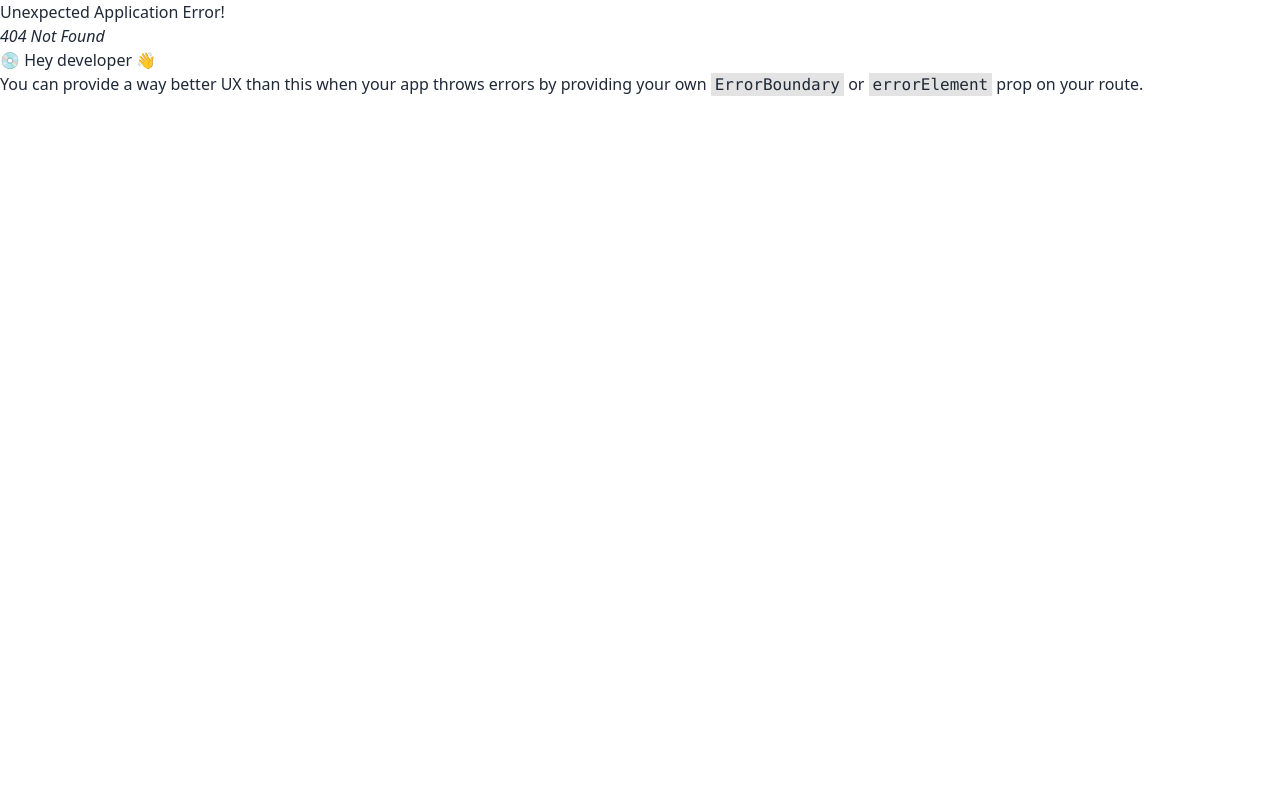
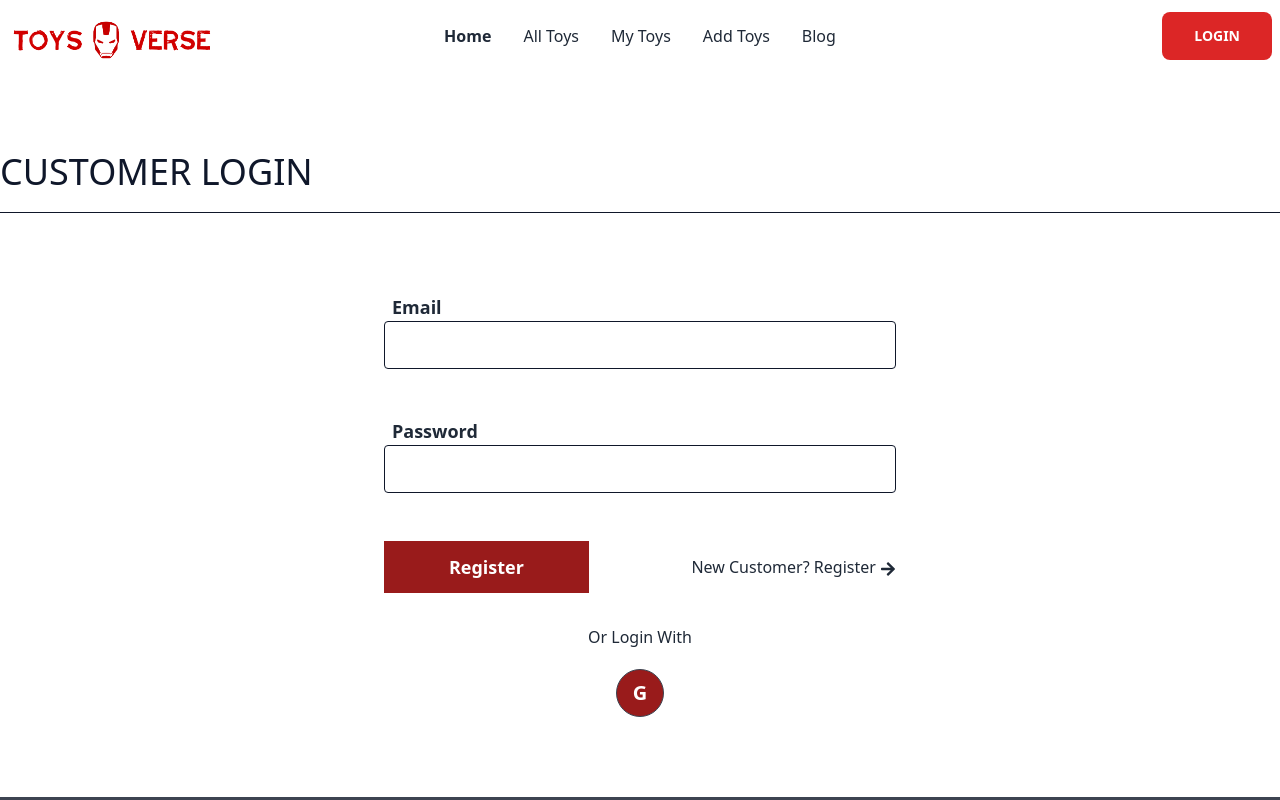
Before and after one commit to Md-Ibnul/Toy-Verse, a React (Vite) app: page /login in a window 1280 px wide. Before the commit this address had no page. Shown: the top 800 px of the page. Built offline with nearby package versions, Linux system fonts and the light colour scheme; no server answers.

Commit message:
firebase authentication done

```diff
--- a/src/Layouts/ToysNav.jsx
+++ b/src/Layouts/ToysNav.jsx
@@ -1,8 +1,17 @@
-import React from 'react';
-import { Link } from 'react-router-dom';
+import React, { useContext } from 'react';
+import { Link, NavLink } from 'react-router-dom';
 import logo from '../assets/Logo.png'
+import { AuthContext } from '../Providers/AuthProvider';
 
 const ToysNav = () => {
+  const{user, logOut} = useContext(AuthContext);
+
+  const handleLogOut = () => {
+    logOut()
+    .then()
+    .catch(error => console.log(error))
+  }
+
     return (
         <div className="navbar bg-base-100 my-container">
   <div className="navbar-start">
@@ -19,9 +28,9 @@ const ToysNav = () => {
     <img className='w-52 mt-2' src={logo} alt="Logo" />
     </Link>
   </div>
-  <div className="navbar-center hidden lg:flex">
+  <div className="navbar-center hidden lg:flex relative">
     <ul className="menu menu-horizontal px-1">
-      <li><Link to='/'>Home</Link></li>
+      <li><NavLink className={({ isActive }) => (isActive ? "active" : "default")} to='/'>Home</NavLink></li>
       <li><Link to='/'>All Toys</Link></li>
       <li><Link to='/'>My Toys</Link></li>
       <li><Link to='/'>Add Toys</Link></li>
@@ -29,7 +38,16 @@ const ToysNav = () => {
     </ul>
   </div>
   <div className="navbar-end">
-    <a className="btn my-btn text-white">Login</a>
+    {
+      user &&
+      <div className="tooltip hover:tooltip-open tooltip-bottom" data-tip={user.displayName}>
+  <img className='w-12 rounded-full' src={user.photoURL} alt="" />
+</div>
+    }
+    { user ?
+      <Link onClick={handleLogOut} className="btn my-btn text-white ms-5">Log Out</Link> :
+      <Link to='/login' className="btn my-btn text-white ms-5">Login</Link>
+    }
   </div>
 </div>
     );
--- a/src/Pages/Home/Components/Gallery/Gallery.jsx
+++ b/src/Pages/Home/Components/Gallery/Gallery.jsx
@@ -4,7 +4,7 @@ import GalleryImage from './GalleryImage';
 const Gallery = () => {
     const[toys, setToys] = useState([]);
     useEffect(() => {
-        fetch('toys.json')
+        fetch('http://localhost:5000/toys')
         .then(res => res.json())
         .then(data => {
             console.log(data);
--- a/src/Pages/Login/Login.jsx
+++ b/src/Pages/Login/Login.jsx
@@ -1,10 +1,65 @@
-import React from 'react';
+import React, { useContext } from 'react';
+import { useForm } from "react-hook-form";
+import { Link } from "react-router-dom";
+import { FaArrowRight,  } from 'react-icons/fa';
+import { AuthContext } from '../../Providers/AuthProvider';
 
 const Login = () => {
+    const {signIn, googleLogIn} = useContext(AuthContext);
+
+  const {
+    register,
+    handleSubmit,
+    watch,
+    formState: { errors },
+  } = useForm();
+  const onSubmit = (data) => {
+    const email = data.email;
+    const password = data.password;
+    console.log(email, password);
+
+    signIn(email, password)
+    .then(result => {
+      const user = result.user;
+      console.log(user);
+    })
+    .catch(error => console.log(error))
+  };
+
+  const handleGoogleLogin = () => {
+    googleLogIn()
+    .then(result => {
+      const user = result.user;
+    })
+    .catch(error => setError(error))
+  }
     return (
-        <div>
+        <div className="my-container my-20">
+      <div className="divide divide-y divide-slate-900 mb-20">
+        <h2 className="text-4xl font-thin text-slate-900 uppercase pb-5">CUSTOMER LOGIN</h2>
+        <hr />
+      </div>
+      <div className="w-2/5 mx-auto">
+        <form onSubmit={handleSubmit(onSubmit)}>
+          <label className="ms-2 font-bold text-lg">Email</label>
+          <input className="border border-slate-900 block rounded w-full h-12 mb-12 ps-3" {...register("email", { required: true })} />
 
-        </div>
+          <label className="ms-2 font-bold text-lg">Password</label>
+          <input className="border border-slate-900 block rounded w-full h-12 mb-12 ps-3" {...register("password", { required: true })} />
+          {errors.exampleRequired && <span>This field is required</span>}
+          <div className="flex justify-between items-center">
+            <div className="w-2/5"><input className="block bg-red-800 text-white font-bold text-lg w-full py-3 rounder cursor-pointer" type="submit" value="Register"/></div>
+            <div>
+                <h4>New Customer? <Link to='/register' className="hover:text-red-700">Register <FaArrowRight className="inline" /></Link></h4></div>
+          </div>
+        </form>
+      <div className="mt-8 text-center">
+        <h4 className="divide-current divide-x-2 divide-slate-800">Or Login With</h4>
+        <button onClick={handleGoogleLogin} className="btn bg-red-800 btn-circle text-white font-bold text-xl mt-5"> <h3>G</h3>
+</button>
+      </div>
+      </div>
+    </div>
     );
 };
 
--- a/src/Pages/Login/Register.jsx
+++ b/src/Pages/Login/Register.jsx
@@ -1,16 +1,52 @@
-import React from "react";
+import React, { useContext, useState } from "react";
 import { useForm } from "react-hook-form";
 import { Link } from "react-router-dom";
 import { FaArrowRight,  } from 'react-icons/fa';
+import { AuthContext } from "../../Providers/AuthProvider";
+import { updateProfile } from "firebase/auth";
+
+
 
 const Register = () => {
+  const {createUser, googleLogIn, updateUserProfile} = useContext(AuthContext);
+  const [error, setError] = useState('');
   const {
     register,
     handleSubmit,
     watch,
     formState: { errors },
   } = useForm();
-  const onSubmit = (data) => console.log(data);
+  const onSubmit = (data) => {
+    const name = data.name;
+    const email = data.email;
+    const photo = data.photo;
+    const password = data.password;
+    console.log(name, email, photo, password);
+
+    setError("");
+
+    if (password.length < 6) {
+      setError("Password must be 6 characters or longer");
+    }
+    createUser(email, password)
+    .then(result => {
+      const user = result.user;
+      updateUserProfile(name, photo)
+      .then(() => {console.log("Profile Updated")})
+      .catch(error => setError(error.message));
+      console.log(user);
+    })
+    .catch(error => setError(error.message))
+  };
+
+  const handleGoogleLogin = () => {
+    googleLogIn()
+    .then(result => {
+      const user = result.user;
+    })
+    .catch(error => setError(error))
+  }
+
   return (
     <div className="my-container my-20">
       <div className="divide divide-y divide-slate-900 mb-20">
@@ -31,15 +67,16 @@ const Register = () => {
           <label className="ms-2 font-bold text-lg">Password</label>
           <input className="border border-slate-900 block rounded w-full h-12 mb-12 ps-3" {...register("password", { required: true })} />
           {errors.exampleRequired && <span>This field is required</span>}
+          <p className="ms-2 text-red-500 mb-3">{error}</p>
           <div className="flex justify-between items-center">
             <div className="w-2/5"><input className="block bg-red-800 text-white font-bold text-lg w-full py-3 rounder cursor-pointer" type="submit" value="Register"/></div>
             <div>
-                <h4>Returning Customer? <Link className="hover:text-red-700">Login <FaArrowRight className="inline" /></Link></h4></div>
+                <h4>Returning Customer? <Link to='/login'  className="hover:text-red-700">Login <FaArrowRight className="inline" /></Link></h4></div>
           </div>
         </form>
       <div className="mt-8 text-center">
         <h4 className="divide divide-x-2 divide-slate-800">Or Login With</h4>
-        <button className="btn bg-red-800 btn-circle text-white font-bold text-xl mt-5"> <h3>G</h3>
+        <button onClick={handleGoogleLogin} className="btn bg-red-800 btn-circle text-white font-bold text-xl mt-5"> <h3>G</h3>
 </button>
       </div>
       </div>
--- a/src/Providers/AuthProvider.jsx
+++ b/src/Providers/AuthProvider.jsx
@@ -1,13 +1,67 @@
-import React, { createContext } from 'react';
-
-const AuthContext = createContext();
+import React, { createContext, useEffect, useState } from 'react';
+import { GoogleAuthProvider, createUserWithEmailAndPassword, getAuth, onAuthStateChanged, signInWithEmailAndPassword, signInWithPopup, signOut, updateProfile } from "firebase/auth";
+import app from '../firebase/firebase.config';
 
 
-const AuthProvider = () => {
+export const AuthContext = createContext();
+const auth = getAuth(app);
+const provider = new GoogleAuthProvider();
+
+const AuthProvider = ({children}) => {
+    const [user, setUser] = useState(null);
+    const [loading, setLoading] = useState(true);
+
+    const createUser =(email, password) => {
+        setLoading(true);
+        return createUserWithEmailAndPassword(auth, email, password);
+    }
+
+    const googleLogIn = () => {
+        setLoading(true);
+        return signInWithPopup(auth, provider);
+    }
+
+    const signIn =(email, password) => {
+        setLoading(true);
+        return signInWithEmailAndPassword(auth, email, password);
+    }
+
+    const logOut = () => {
+        return signOut(auth);
+    }
+
+    useEffect(() => {
+        const unsubscribe =  onAuthStateChanged(auth, currentUser => {
+            setUser(currentUser);
+            setLoading(false);
+            console.log(currentUser);
+        })
+        return () => {
+            return unsubscribe();
+        }
+    }, [])
+
+    const updateUserProfile = (name, photo) => {
+        setLoading(true);
+        return updateProfile(auth.currentUser, {
+            displayName: name,
+            photoURL: photo
+        });
+    }
+
+    const authInfo = {
+        user,
+        loading,
+        createUser,
+        googleLogIn,
+        signIn,
+        logOut,
+        updateUserProfile,
+    }
     return (
-        <div>
-
-        </div>
+        <AuthContext.Provider value={authInfo}>
+            {children}
+        </AuthContext.Provider>
     );
 };
 
--- a/src/firebase/firebase.config.js
+++ b/src/firebase/firebase.config.js
@@ -5,12 +5,12 @@ import { initializeApp } from "firebase/app";
 
 // Your web app's Firebase configuration
 const firebaseConfig = {
-  apiKey: "AIzaSyDWVP2Ndi9uzEwvnhgWY1ZEA1SttRbY0io",
-  authDomain: "toys-verse.firebaseapp.com",
-  projectId: "toys-verse",
-  storageBucket: "toys-verse.appspot.com",
-  messagingSenderId: "698349470807",
-  appId: "1:698349470807:web:e1af91a6f8c1620a884f12"
+  apiKey:import.meta.env.VITE_apiKey,
+  authDomain:import.meta.env.VITE_authDomain,
+  projectId:import.meta.env.VITE_projectId,
+  storageBucket:import.meta.env.VITE_storageBucket,
+  messagingSenderId:import.meta.env.VITE_messagingSenderId,
+  appId:import.meta.env.VITE_appId
 };
 
 // Initialize Firebase
--- a/src/index.css
+++ b/src/index.css
@@ -9,6 +9,12 @@
   .my-btn{
     @apply py-3 px-8 bg-red-600 text-white font-bold border-none hover:bg-slate-800 transition-all ease-linear duration-300
   }
+.default{
+  @apply hover:bg-transparent hover:text-red-800 font-bold
+}
+  .active{
+    @apply bg-transparent font-bold text-red-800 after:absolute after:left-1/2 after:-translate-x-1/2 after:-bottom-0 after:w-3/4  after:h-1 after:bg-red-800
+  }
 
   .tittle-design{
     @apply after:absolute after:left-1/2 after:-translate-x-1/2 after:-bottom-3 after:w-20 after:h-1 after:bg-red-800
--- a/src/routes/Routes.jsx
+++ b/src/routes/Routes.jsx
@@ -2,6 +2,7 @@ import { createBrowserRouter } from "react-router-dom";
 import App from "../App";
 import Home from "../Pages/Home/Home";
 import Register from "../Pages/Login/Register";
+import Login from "../Pages/Login/Login";
 
 const router = createBrowserRouter([
     {
@@ -15,6 +16,10 @@ const router = createBrowserRouter([
             {
                 path: '/register',
                 element: <Register />
+            },
+            {
+                path: '/login',
+                element: <Login />
             }
         ]
     }
```
Also changed, not shown: public/toys.json (+0 -21 lines), src/main.jsx (+12 -9 lines).
